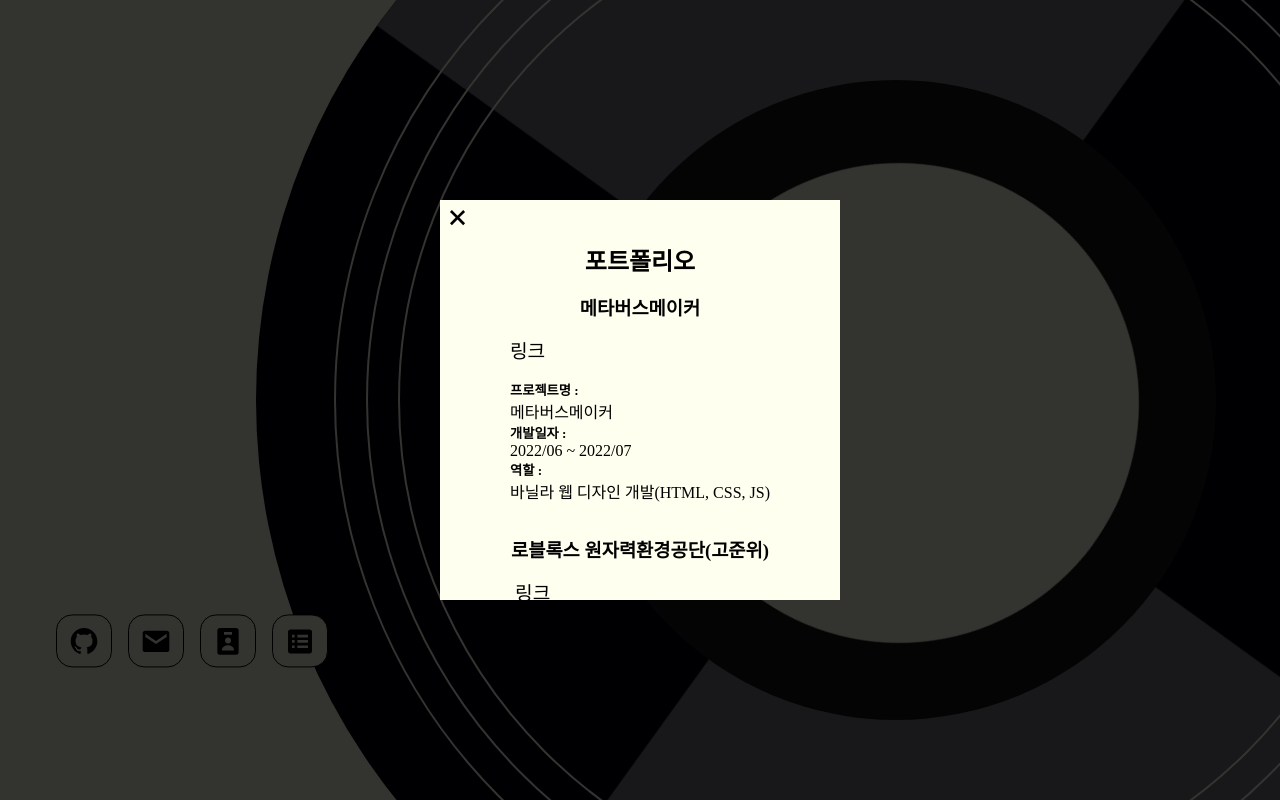
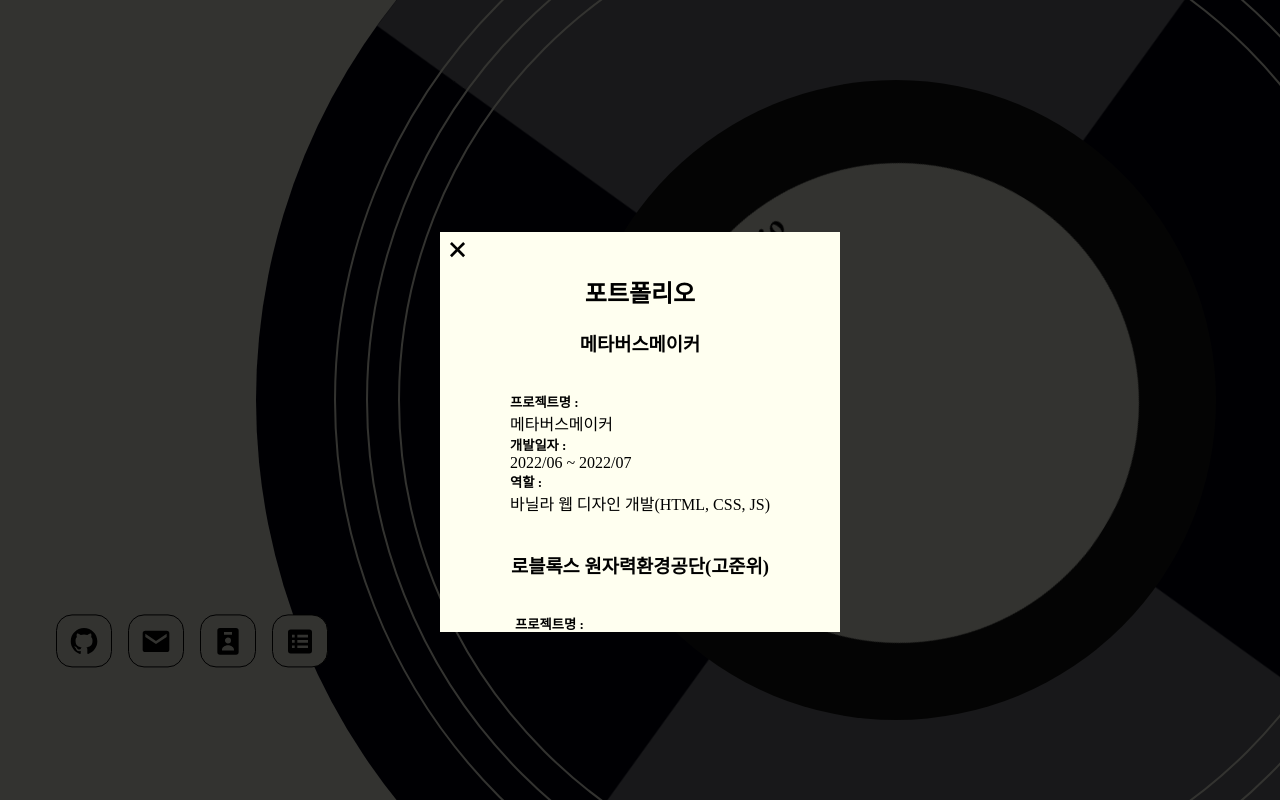
Before and after one commit to 701tkdgns/portfolio2, a React (Create React App) app: page / in a window 1280 px wide. Both pictures are taken after a click on the icon 300 px from the left and 641 px from the top of the page. Shown: the top 800 px of the page. Built offline with nearby package versions, Linux system fonts and the light colour scheme.

Commit message:
20240827: modify history, animaition

```diff
--- a/package.json
+++ b/package.json
@@ -24,6 +24,7 @@
   },
   "scripts": {
     "start": "react-scripts start",
+    "predeploy": "npm run build",
     "build": "react-scripts build",
     "deploy": "gh-pages -d build",
     "test": "react-scripts test",
--- a/src/App.tsx
+++ b/src/App.tsx
@@ -19,11 +19,16 @@ const App = () => {
     to: { opacity: 1 },
   });
 
+  const popprop = useSpring({
+    top : pop ? '54%' : '50%',
+    config: { duration: 300 }
+  });
+
   const PopupClick = () => {
     setPop((prev) => !prev);
   }
 
-  const SinceClick = (props : number) => {
+  const SinceClick = (props: number) => {
     setSince(props);
   }
 
@@ -33,10 +38,16 @@ const App = () => {
         <Main />
       </animated.div>
       <animated.div style={navprop}>
-        <Navi onPop={PopupClick} onSince={SinceClick}/>
+        <Navi onPop={PopupClick} onSince={SinceClick} />
       </animated.div>
-      {pop && <Popup onPop={PopupClick} popSince={since}/>}
-      {pop && <Shadow/>}
+      {pop && (
+        <>
+          <animated.div style={popprop}  className="psh__portfolio-popup">
+            <Popup onPop={PopupClick} popSince={since} />
+          </animated.div>
+          <Shadow onPop={PopupClick} />
+        </>
+      )}
     </div>
   )
 };
--- a/src/app.scss
+++ b/src/app.scss
@@ -231,9 +231,9 @@ h6 {
                 .about-body-career-text {
                     margin: .5rem 0;
 
-                    h5 {
-                        text-align-last: left;
-                    }
+                    // h5 {
+                    //     text-align-last: left;
+                    // }
                 }
             }
 
@@ -257,10 +257,12 @@ h6 {
     .psh__portfolio-card-header {
         text-align: center;
         margin: 1rem 0;
+        padding: .25rem;
     }
     .psh__portfolio-card-body {
         display: flex;
         justify-content: center;
+        padding: 0 4rem;
 
         a {
             text-decoration: none;
--- a/src/components/about/About.tsx
+++ b/src/components/about/About.tsx
@@ -30,7 +30,7 @@ const About = () => {
             <div className='about-body-career-text'>
               <h4>(주)행복한다람쥐단</h4>
               <h5 style={{margin:'1rem 0'}}>직무 : 웹 프론트, 백엔드, 게임 QA, 로블록스 개발</h5>
-              <h5>재직일 : 22/06~24/02</h5>
+              <h5>재직일 : 2022/06~2024/02</h5>
             </div>
           </div>
         </div>
--- a/src/components/card/Card.tsx
+++ b/src/components/card/Card.tsx
@@ -2,16 +2,12 @@ import React, { useState } from 'react'
 
 interface photoCard {
     onTitle: string;
-    onLink: string;
     onDays: string;
     onContents: string;
 }
 
-const Card: React.FC<photoCard> = ({ onTitle, onLink, onDays, onContents }) => {
+const Card: React.FC<photoCard> = ({ onTitle, onDays, onContents }) => {
     const [overlayActive, setOverlayActive] = useState(false);
-    const onImgClick = () => {
-        window.open(onLink, '_blank')
-    };
     const toggleOverlay = () => {
         setOverlayActive(!overlayActive);
     }
@@ -22,9 +18,6 @@ const Card: React.FC<photoCard> = ({ onTitle, onLink, onDays, onContents }) => {
             </div>
             <div className='psh__portfolio-card-body'>
                 <div>
-                    <div>
-                        <a href={onLink} target='blank'>링크</a>
-                    </div>
                     <div className='psh__portfolio-card-text'>
                         <span className='psh__portfolio-card-text-contents'><h5>프로젝트명 :</h5>{onTitle}</span>
                         <span className='psh__portfolio-card-text-contents'><h5>개발일자 :</h5>{onDays}</span>
--- a/src/components/history/History.tsx
+++ b/src/components/history/History.tsx
@@ -14,27 +14,28 @@ const History = () => {
       <div className='history-body'>
         <Card
           onTitle={'메타버스메이커'}
-          onLink={'http://metaversemaker.kr'}
           onDays={'2022/06 ~ 2022/07'}
           onContents={'바닐라 웹 디자인 개발(HTML, CSS, JS)'} />
 
         <Card
           onTitle={'로블록스 원자력환경공단(고준위)'}
-          onLink={'https://www.roblox.com/games/10825715607/unnamed'}
           onDays={'2022/09 ~ 2022/11'}
           onContents={'클라이언트 및 로직 개발(Roblox, Lua)'} />
 
         <Card
           onTitle={'광주그린카진흥원 웹 VR'}
-          onLink={'https://www.gigca.or.kr/gjgcavr2/tech_tour.html'}
           onDays={'2022/12 ~ 2023/01'}
           onContents={'기술지원동 웹 VR 개발(XML, krPano)'} />
 
         <Card
           onTitle={'조선메타실록'}
-          onLink={'https://store.steampowered.com/app/2216600/Korea_Dynasty/'}
           onDays={'2023/03 ~ 2023/06'}
-          onContents={'조선메타실록 QA 및 NPC 대사 작업'} />
+          onContents={'QA 및 NPC 대사, 도움말 기획 작업'} />
+
+        <Card
+          onTitle={'한국조폐공사 메타버스'}
+          onDays={'2023/07 ~ 2023/12'}
+          onContents={'메타버스 백엔드, 클라우드 인프라 개발'} />
 
       </div>
     </div>
--- a/src/components/popup/Popup.tsx
+++ b/src/components/popup/Popup.tsx
@@ -1,20 +1,21 @@
 import React, { useEffect } from 'react'
 import { BiX } from "react-icons/bi";
 import { About, History } from '../';
+import { animated } from '@react-spring/web';
 
 interface Pop {
   onPop: () => void;
   popSince: number;
 }
 
-const Popup: React.FC<Pop> = ({ onPop, popSince }) => {
+const Popup: React.FC<Pop> = ({ onPop, popSince  }) => {
 
-  useEffect(() => {
-    console.log(popSince);
-  }, []);
+  // useEffect(() => {
+  //   console.log(popSince);
+  // }, []);
 
   return (
-    <div className="psh__portfolio-popup">
+    <div>
       <div className="psh__portfolio-popup-header">
         <BiX onClick={() => onPop()} />
       </div>
@@ -23,6 +24,7 @@ const Popup: React.FC<Pop> = ({ onPop, popSince }) => {
         {popSince === 2 && <History />}
       </div>
     </div>
+
   )
 }
 
--- a/src/components/shadow/Shadow.tsx
+++ b/src/components/shadow/Shadow.tsx
@@ -1,8 +1,12 @@
 import React from 'react'
 
-const Shadow = () => {
+interface Shadow {
+  onPop: () => void;
+}
+
+const Shadow: React.FC<Shadow> = ({onPop}) => {
   return (
-    <div className='psh__portfolio-shadow'></div>
+    <div className='psh__portfolio-shadow' onClick={()=>onPop()}></div>
   )
 }
 
```
